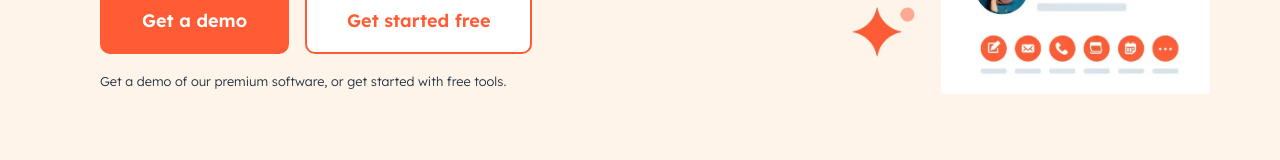
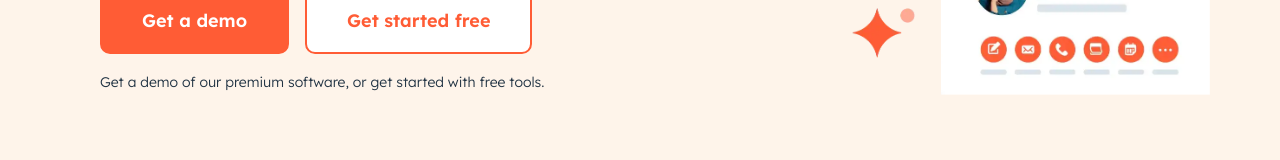
Before and after one commit to DeftDesign/hubspot, a website: page index.html in a window 1280 px wide. Shown: the part 534-694 px from the top of the page. Drawn offline with Linux system fonts and the light colour scheme.

Commit message:
p.small style update

```diff
--- a/css/layout/main.css
+++ b/css/layout/main.css
@@ -8,6 +8,10 @@ p {
     line-height: 1.75;
     font-weight: 300;
     margin-bottom: 1rem;
+}
+
+p.small {
+    font-size: .875rem;
 }
 
 /* maximum content width */
--- a/css/typography/links.css
+++ b/css/typography/links.css
@@ -8,7 +8,3 @@ p a, a, a:link:hover {
     font-weight: 600;
     text-decoration: underline;
 }
-
-p.small {
-    font-size: .8rem;
-}
```
